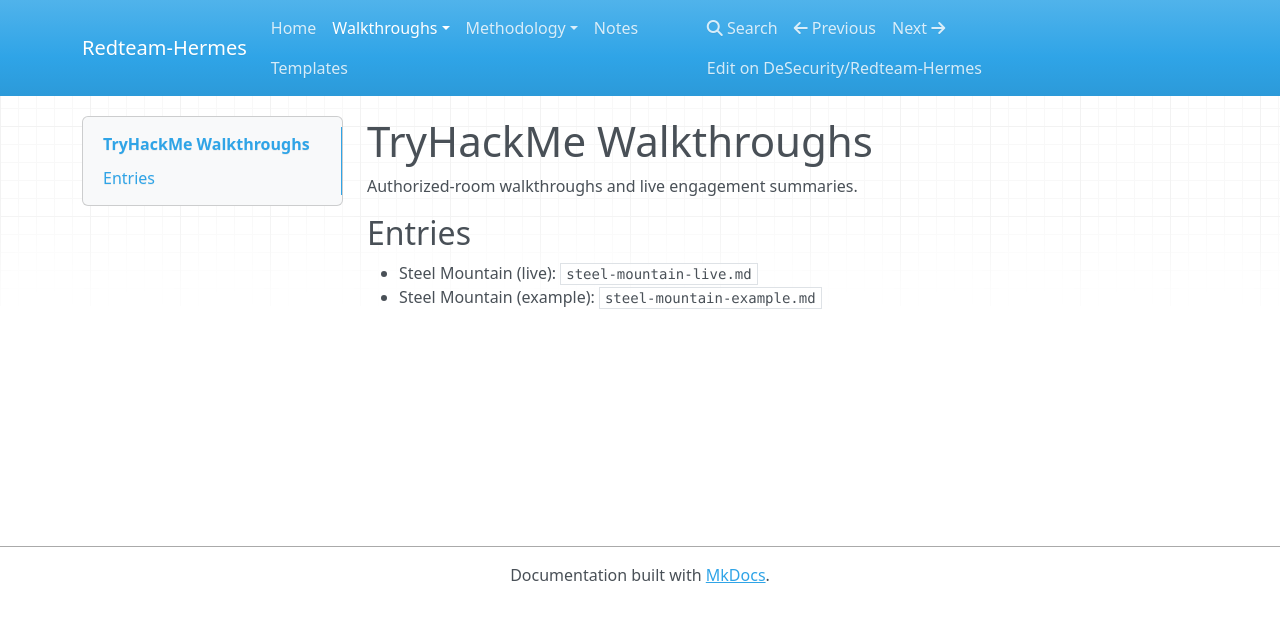
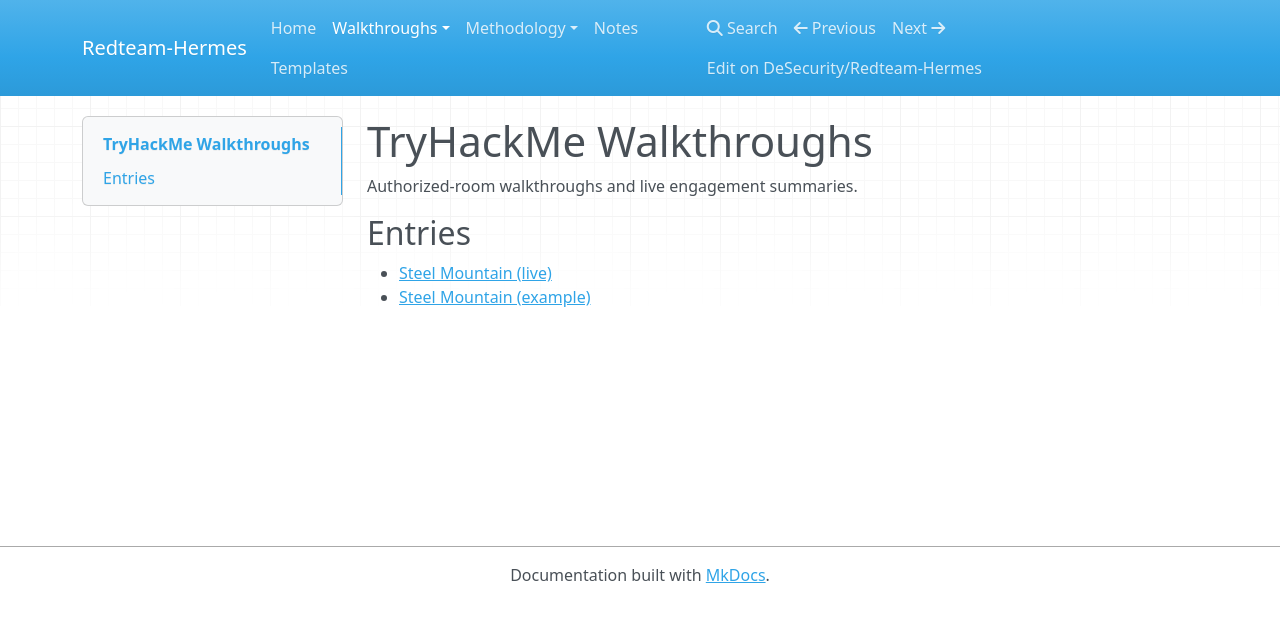
Before and after one commit to DeSecurity/Redteam-Hermes, an MkDocs documentation site: the page built from docs/walkthroughs/THM/index.md, in a window 1280 px wide. Shown: the top 622 px of the page. Built offline with MkDocs 1.6.1, drawn with Linux system fonts in a browser that asks for light colours; nearby versions of some CDN libraries.

Commit message:
docs(thm): make Steel Mountain entries clickable and add live page to nav

```diff
--- a/docs/walkthroughs/THM/index.md
+++ b/docs/walkthroughs/THM/index.md
@@ -3,5 +3,5 @@
 Authorized-room walkthroughs and live engagement summaries.
 
 ## Entries
-- Steel Mountain (live): `steel-mountain-live.md`
-- Steel Mountain (example): `steel-mountain-example.md`
+- [Steel Mountain (live)](steel-mountain-live.md)
+- [Steel Mountain (example)](steel-mountain-example.md)
--- a/mkdocs.yml
+++ b/mkdocs.yml
@@ -11,6 +11,7 @@
       - HTB: walkthroughs/HTB/index.md
       - THM:
           - Index: walkthroughs/THM/index.md
+          - Steel Mountain (Live): walkthroughs/THM/steel-mountain-live.md
           - Steel Mountain (Example): walkthroughs/THM/steel-mountain-example.md
       - OffSec: walkthroughs/OffSec/index.md
       - VulnHub: walkthroughs/VulnHub/index.md
```
